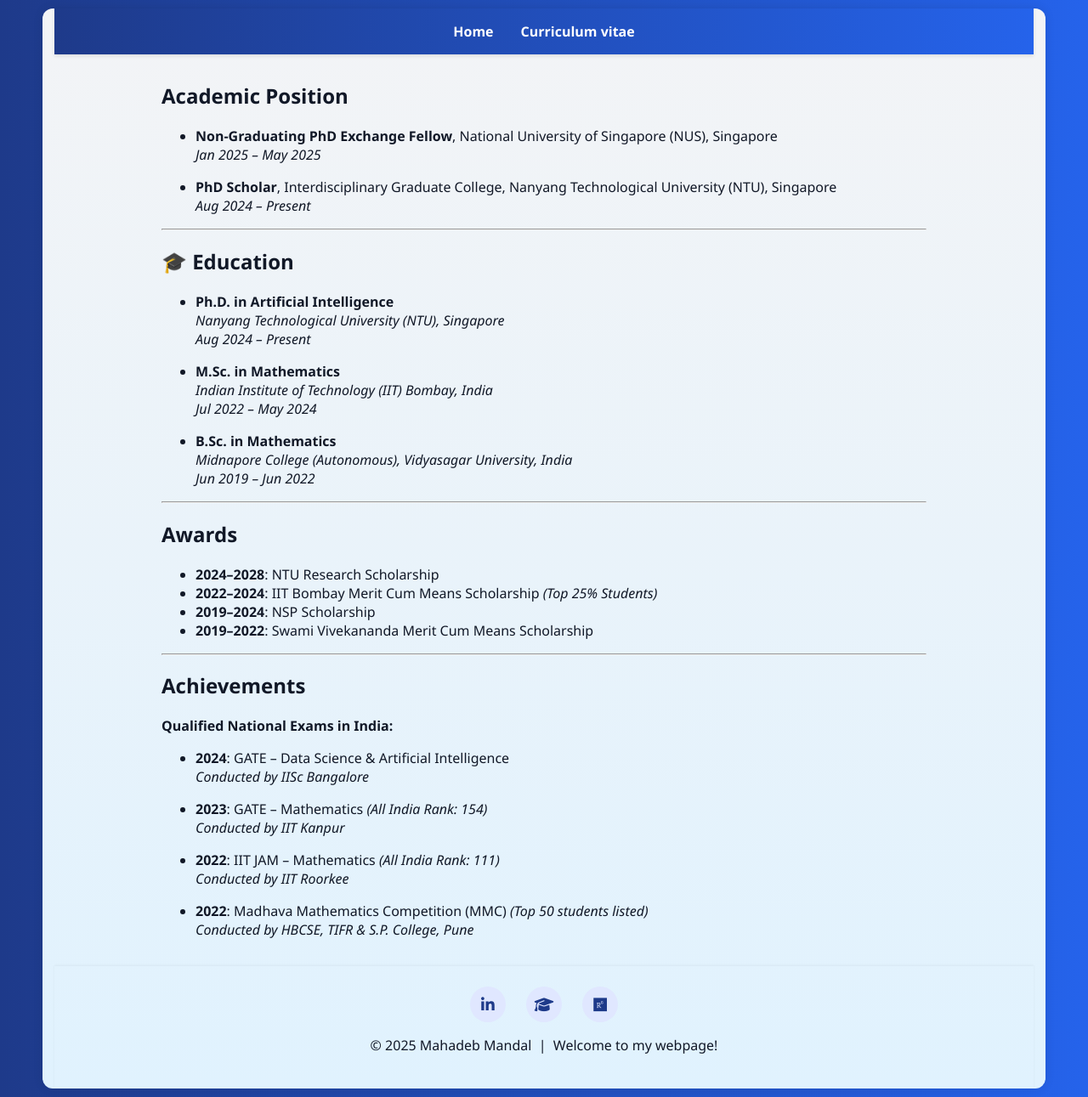
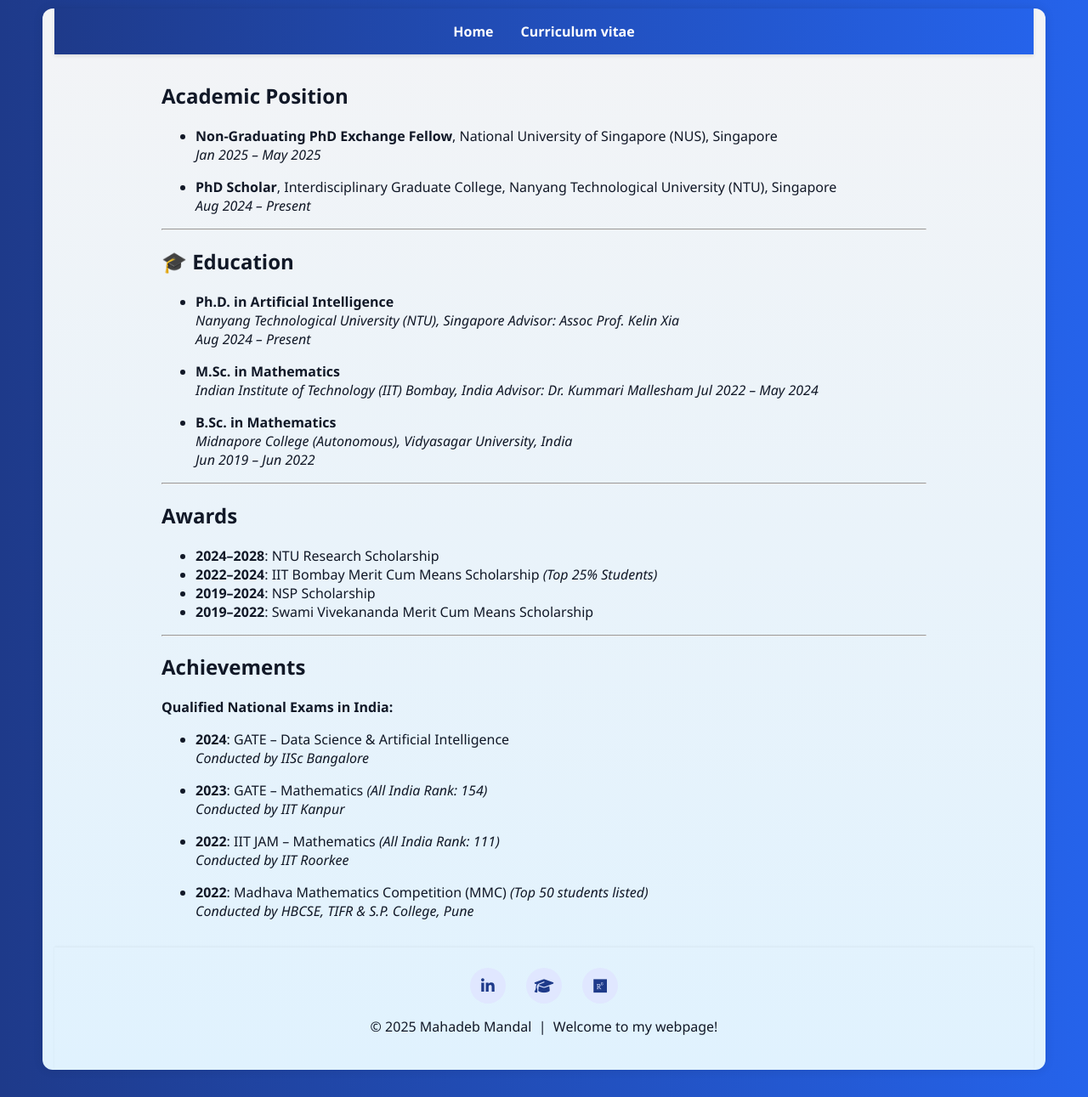
Before and after one commit to mahadeb-ai/mahadeb-ai.github.io, a Jekyll site: the page built from cv.md, in a window 1280 px wide. Shown: the whole page at 85% size. Built offline with Jekyll 4.4.1, drawn with Linux system fonts in a browser that asks for light colours.

Commit message:
Update cv.md

```diff
--- a/cv.md
+++ b/cv.md
@@ -18,10 +18,12 @@
 
 - **Ph.D. in Artificial Intelligence**
   *Nanyang Technological University (NTU), Singapore*
+  *Advisor: Assoc Prof. Kelin Xia*
   *Aug 2024 – Present*
 
 - **M.Sc. in Mathematics**
   *Indian Institute of Technology (IIT) Bombay, India*
+  *Advisor: Dr. Kummari Mallesham*
   *Jul 2022 – May 2024*
 
 - **B.Sc. in Mathematics**
```
